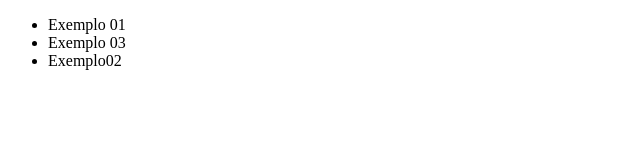
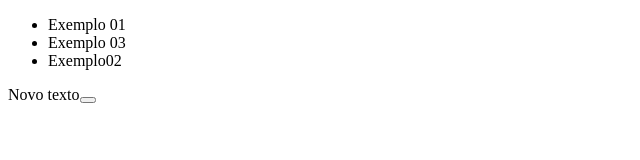
Before and after one commit to sofialzira/JAVASCRIPT, a plain HTML site: page exercicios_DOM_2/index.html in a window 1280 px wide. Shown: the full height of the page, 0-640 px from the left. Drawn offline with Linux system fonts and the light colour scheme.

Commit message:
exercicios aulas DOM2

```diff
--- a/exercicios_DOM_2/index.html
+++ b/exercicios_DOM_2/index.html
@@ -27,6 +27,9 @@
 
         addNewElement.insertAdjacentHTML('beforeend', '<li>Exemplo 03</li>');
 
+        addNewElement.classList.add("teste");
+
+        addNewElement.addEventListener
 
         let elementToRemove = document.querySelector("p");
         console.log(elementToRemove);
@@ -34,5 +37,7 @@
 
 
     </script>
+
+<script src="script.js"></script>
 </body>
 </html>
--- /dev/null
+++ b/exercicios_DOM_2/script.js
@@ -0,0 +1,16 @@
+const addSpan = document.createElement("span");
+addSpan.textContent = 'Novo texto';
+document.body.append(addSpan);
+
+addSpan.classList.add("teste");
+
+addSpan.addEventListener("click", () => addSpan.classList.toggle("outraclasse"));
+
+
+
+
+const newButton = document.createElement("button");
+document.body.append(newButton);
+
+newButton.addEventListener("mouseover", () => newButton.classList.add("classe"));
+newButton.addEventListener("mouseout", () => newButton.classList.remove("classe"));
```
